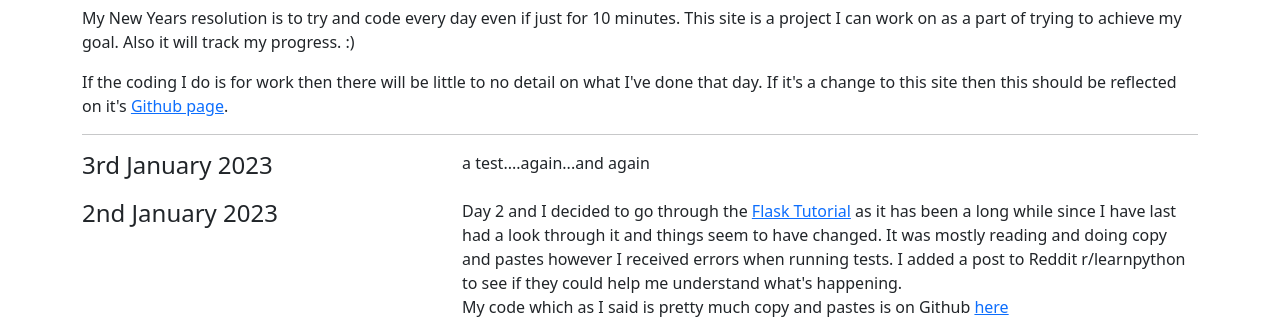
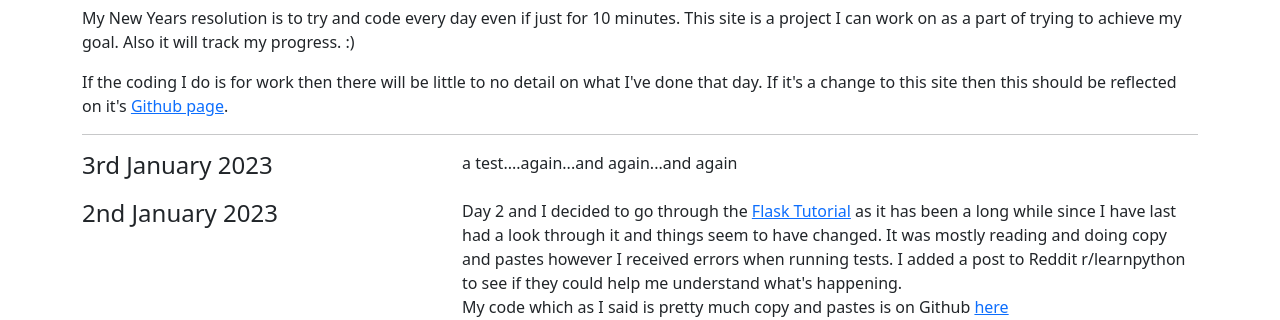
Before and after one commit to ceaveson/www.eaveson.co.uk, a Flask app: page / in a window 1280 px wide. Shown: the part 50-370 px from the top of the page. Run offline with Flask 2, Linux system fonts and the light colour scheme.

Commit message:
webhook test again

```diff
--- a/templates/home.html
+++ b/templates/home.html
@@ -23,7 +23,7 @@ If the coding I do is for work then there will be little to no detail on what I'
     <div class="row">
         <div class="col-4"><h4>3rd January 2023</h4></div>
         <div class="col-8">
-            a test....again...and again<br><br>
+            a test....again...and again...and again<br><br>
             </div>
         </div>
     <div class="row">
```
